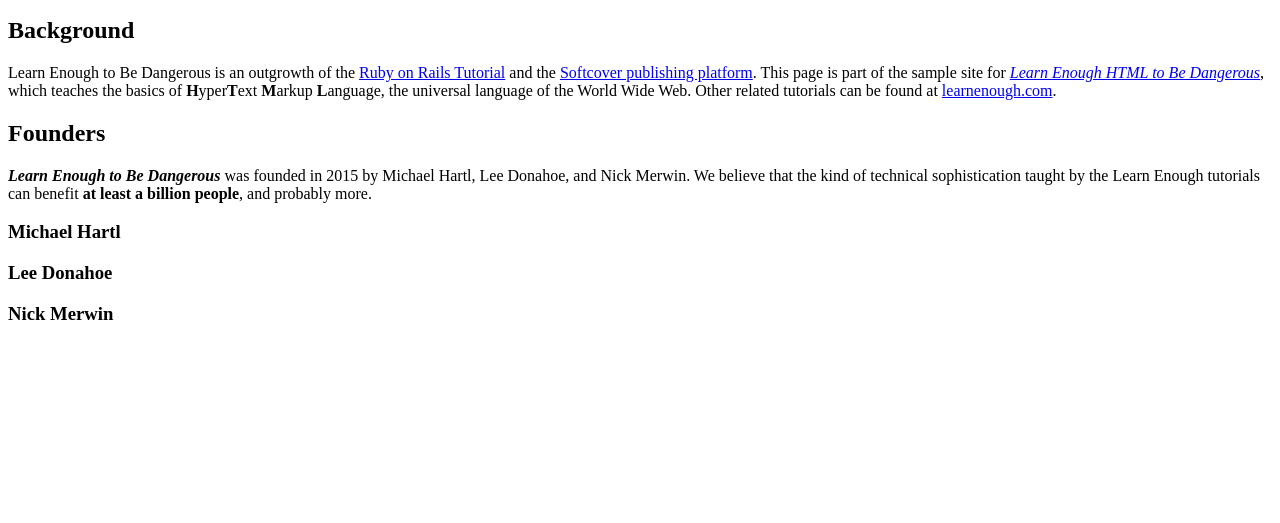
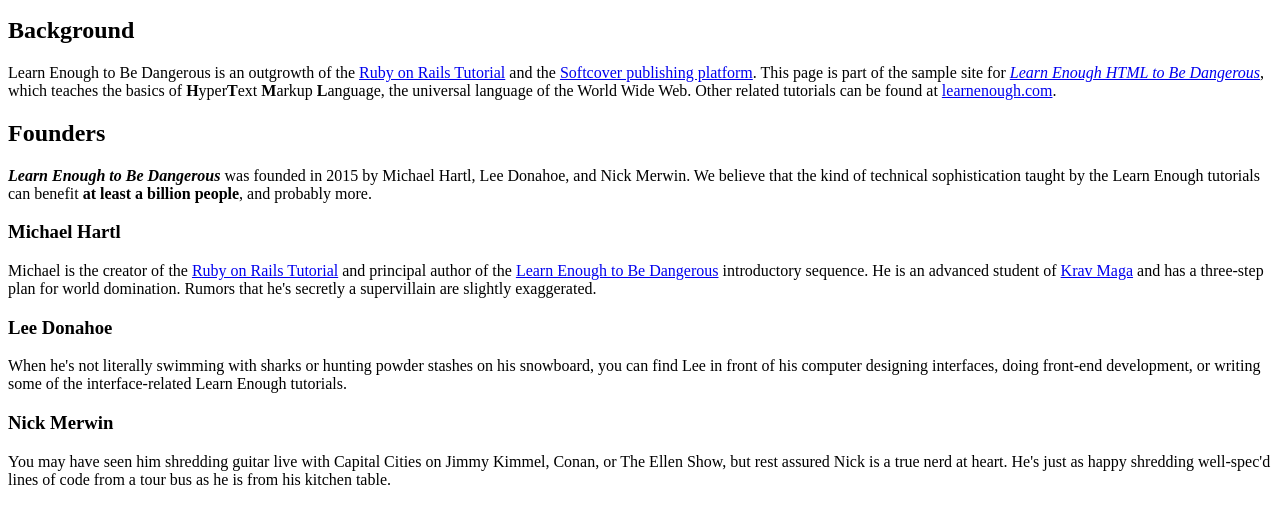
Before and after one commit to zjin410/sample_website, a plain HTML site: page index.html in a window 1280 px wide. Shown: the part 137-660 px from the top of the page. Drawn offline with Linux system fonts and the light colour scheme.

Commit message:
Add short founder bio to the index page

```diff
--- a/index.html
+++ b/index.html
@@ -5,6 +5,7 @@
     <title>Learn Enough to Be Dangerous</title>
   </head>
   <body>
+
     <h1>The Learn Enough Story</h1>
 
     <p>
@@ -20,6 +21,7 @@
       movement, <a href="https://learnenough.com/email">sign up for our official email
       list</a>
     </p>
+
     <h2>Background</h2>
 
     <p>
@@ -49,8 +51,45 @@
       sophistication taught by the Learn Enough tutorials can benefit
       <strong>at least a billion people</strong>, and probably more.
     </p>
+
     <h3>Michael Hartl</h3>
+
+    <p>
+      Michael is the creator of the <a
+      href="https://www.railstutorial.org/">
+      Ruby on Rails Tutorial</a> and principal author of the
+      <a href="https://www.learnenough.com/">Learn Enough to Be
+      Dangerous</a>
+      introductory sequence. He is an advanced student of
+      <a href="https://www.kravmaga.com/">Krav Maga</a> and has a
+      three-step
+      plan for world domination. Rumors that he's secretly a
+      supervillain
+      are slightly exaggerated.
+    </p>
+
     <h3>Lee Donahoe</h3>
+
+    <p>
+      When he's not literally swimming with sharks or hunting powder
+      stashes
+      on his snowboard, you can find Lee in front of his computer
+      designing
+      interfaces, doing front-end development, or writing some of the
+      interface-related Learn Enough tutorials.
+    </p>
+
     <h3>Nick Merwin</h3>
+
+    <p>
+      You may have seen him shredding guitar live with Capital Cities
+      on Jimmy
+      Kimmel, Conan, or The Ellen Show, but rest assured Nick is a
+      true nerd
+      at heart. He's just as happy shredding well-spec'd lines of code
+      from a
+      tour bus as he is from his kitchen table.
+    </p>
+
   </body>
 </html>
```
